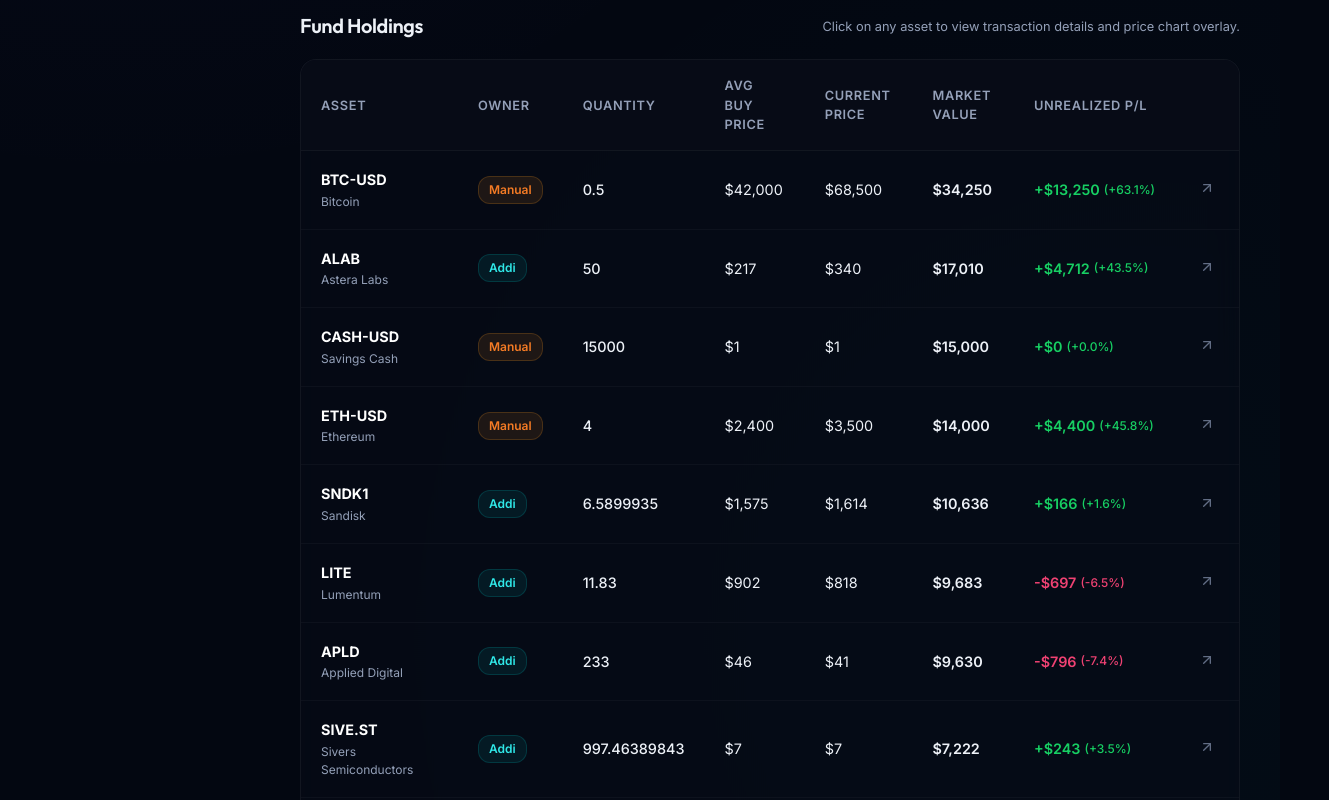
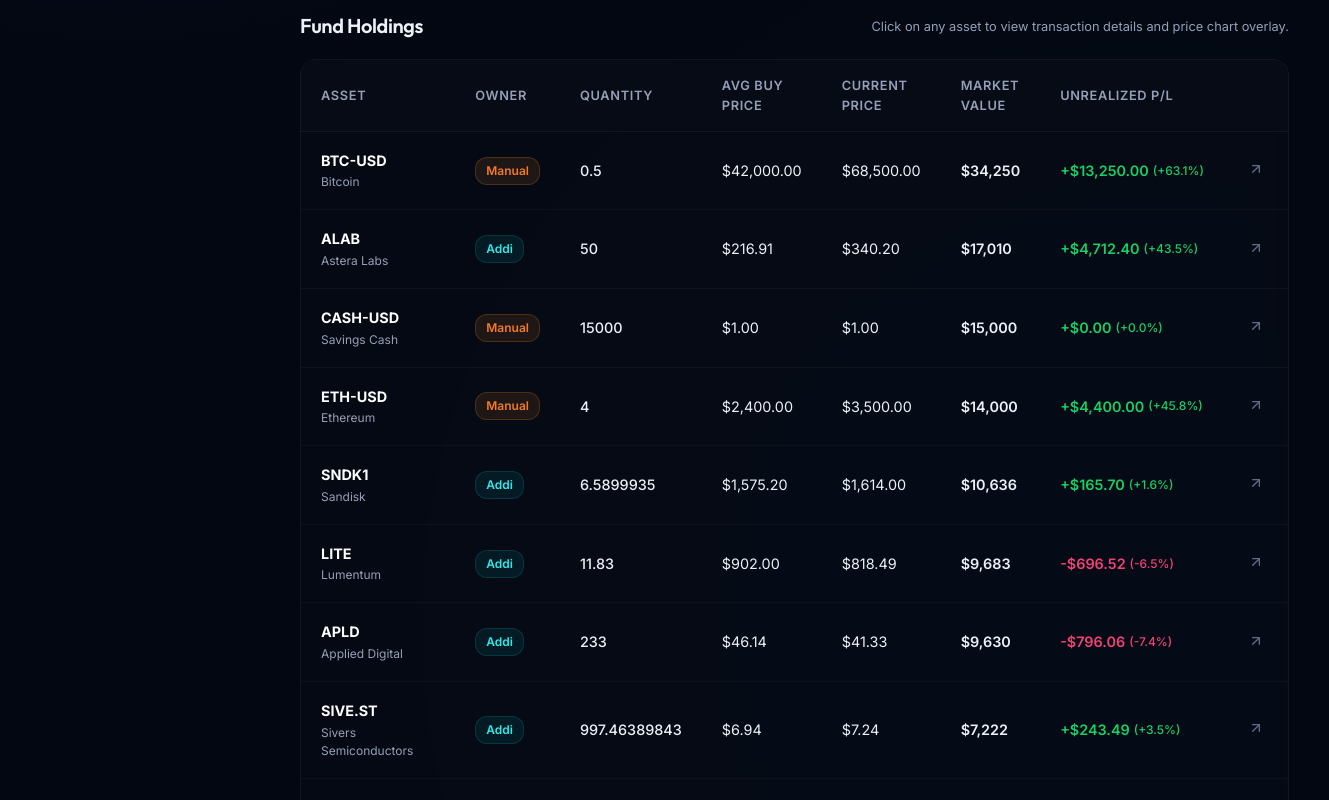
Before and after one commit to jstmtt/MATAD, a React (Vite) app: page / in a window 1280 px wide. Shown: the part 1040-1840 px from the top of the page, 1329 px wide, since content can reach past the window. Built offline with nearby package versions, Linux system fonts and the light colour scheme.

Commit message:
Fix rounding display, resolve SNDK1/ALRIBp tickers, and improve NAV history XML parser fallback

```diff
--- a/src/components/DashboardHome.jsx
+++ b/src/components/DashboardHome.jsx
@@ -57,6 +57,16 @@
       style: 'currency',
       currency: 'USD',
       maximumFractionDigits: 0
+    }).format(val);
+  };
+
+  const formatPriceUSD = (val) => {
+    if (val === undefined || val === null || isNaN(val)) return '-';
+    return new Intl.NumberFormat('en-US', {
+      style: 'currency',
+      currency: 'USD',
+      minimumFractionDigits: 2,
+      maximumFractionDigits: 2
     }).format(val);
   };
 
@@ -370,8 +380,8 @@
                       </span>
                     </td>
                     <td style={{ fontWeight: 500 }}>{pos.quantity}</td>
-                    <td>{formatUSD(pos.avgPrice)}</td>
-                    <td>{formatUSD(pos.currentPrice)}</td>
+                    <td>{formatPriceUSD(pos.avgPrice)}</td>
+                    <td>{formatPriceUSD(pos.currentPrice)}</td>
                     <td style={{ fontWeight: 600 }}>{formatUSD(pos.marketValue)}</td>
                     <td>
                       <span style={{
@@ -381,7 +391,7 @@
                         alignItems: 'center',
                         gap: '4px'
                       }}>
-                        {isProfit ? '+' : ''}{formatUSD(pos.profitLoss)}
+                        {isProfit ? '+' : ''}{formatPriceUSD(pos.profitLoss)}
                         <span style={{ fontSize: '0.75rem', fontWeight: 500 }}>
                           ({isProfit ? '+' : ''}{plPct.toFixed(1)}%)
                         </span>
```
Also changed, not shown: scripts/build-data.js (+12 -2 lines).
